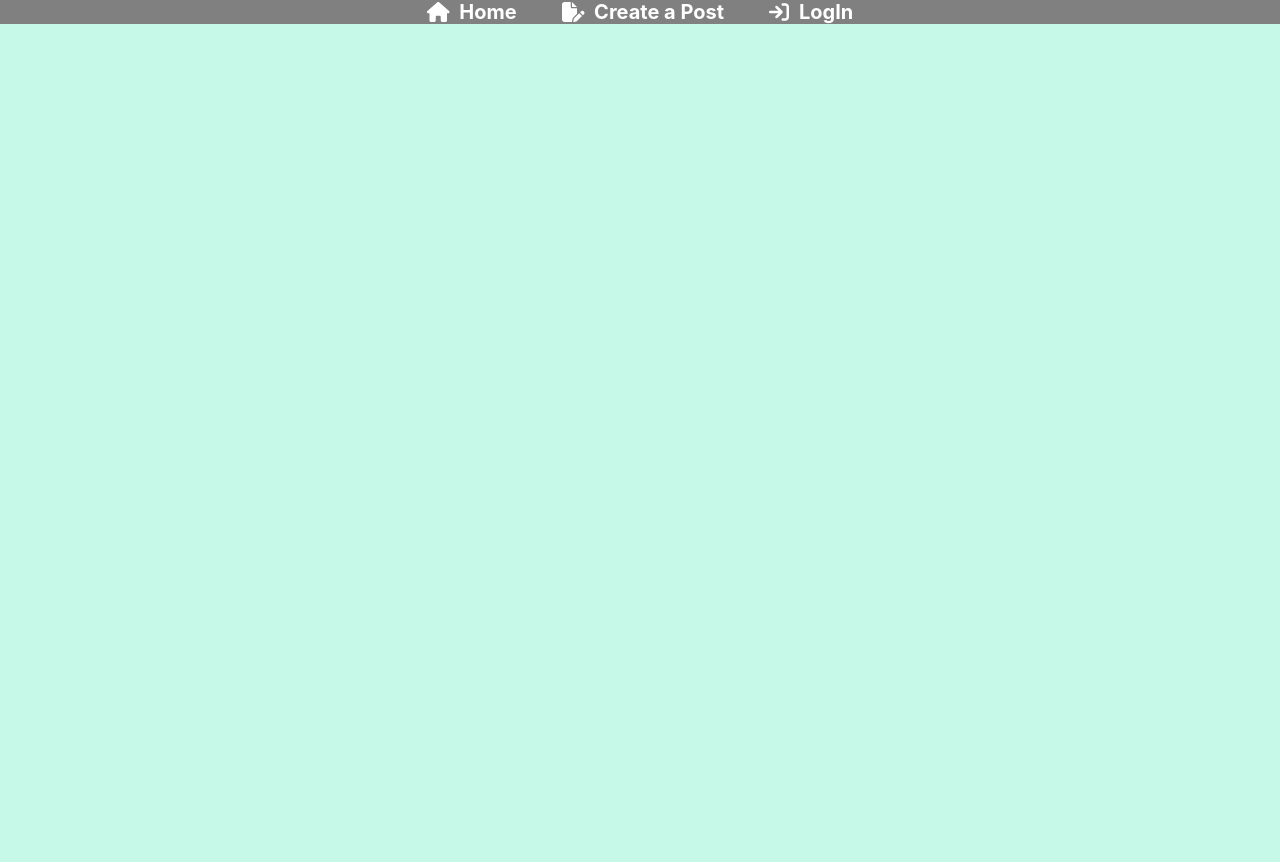
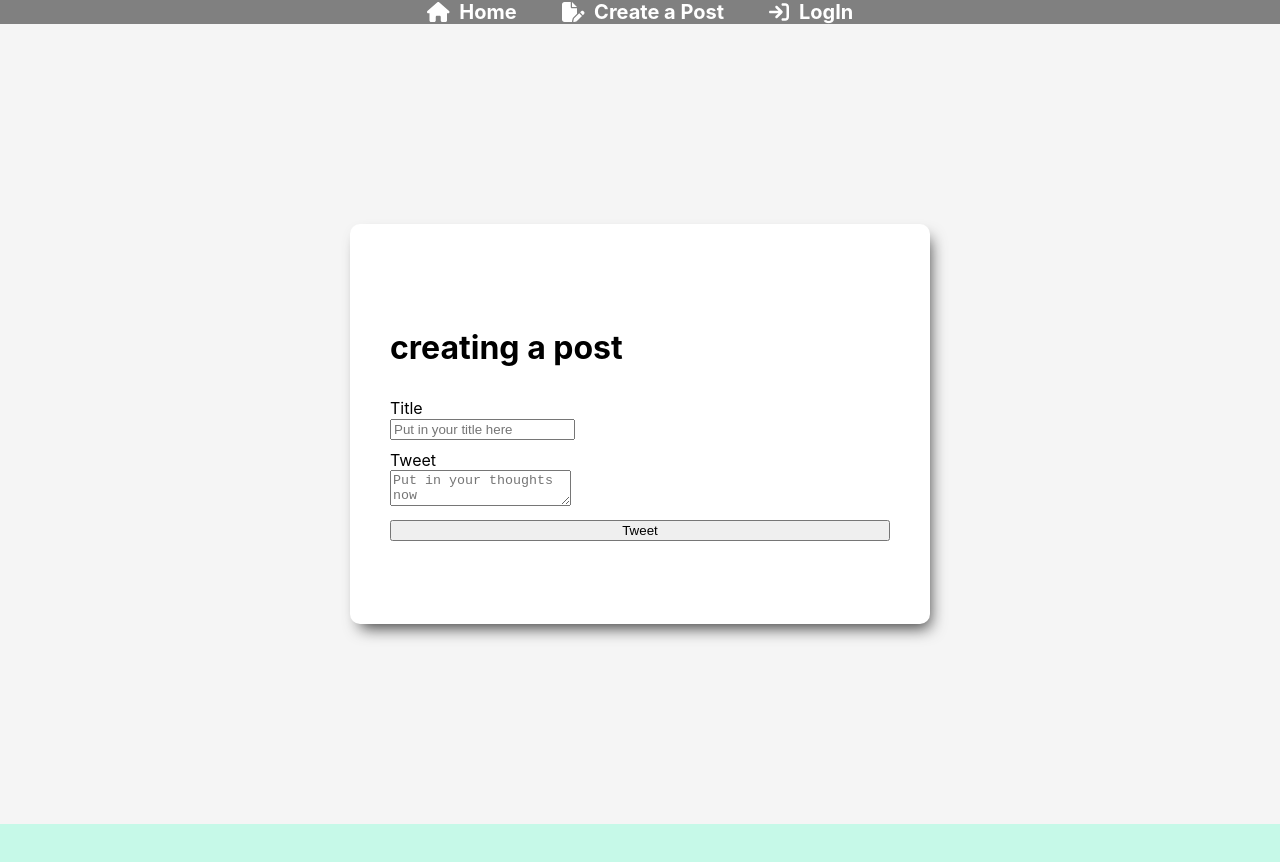
Before and after one commit to seanyu7/blog-with-react-and-firebase, a React (Create React App) app: page /createpost in a window 1280 px wide. Shown: the top 862 px of the page. After the commit the page ends 824 px from the top, so only its background shows below. Built offline with nearby package versions, Linux system fonts and the light colour scheme.

Commit message:
💄 made some change on styling

```diff
--- a/src/components/createpost.css
+++ b/src/components/createpost.css
@@ -1,20 +1,22 @@
-.createPostPage {
+.createPostPage{
     display: flex;
+    flex-direction: column;
     align-items: center;
     justify-content: center;
-  height: 900vh;
+    height: 100vh;
+    width: 100%;
+    background-color: #f5f5f5;
 }
 
-.postContainer {
+.postContainer{
     background-color: white;
     border-radius: 10px;
     display: flex;
     flex-direction: column;
     justify-content: center;
-  height: 500px;
+    height: 400px;
     width: 500px;
     gap: 10px;
-  padding: 0px 40px;
-  box-shadow: 10px 10px 20px -7px rgba(0, 0, 0, 0.8);
-  border-radius: 10px;
+    padding:0px 40px;
+    box-shadow: 5px 9px 16px -5px rgba(0,0,0,0.75);
 }
```
Lines whose indentation alone changed are shown as unchanged.
